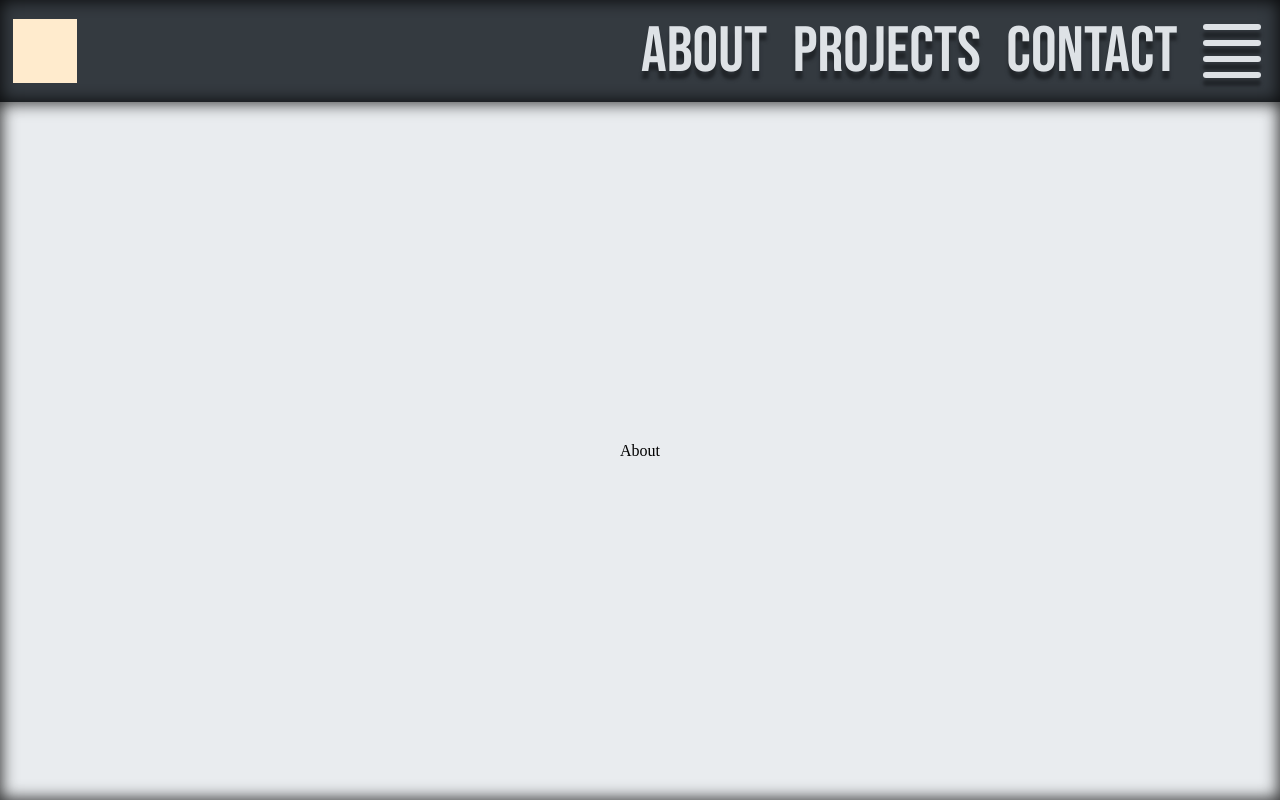
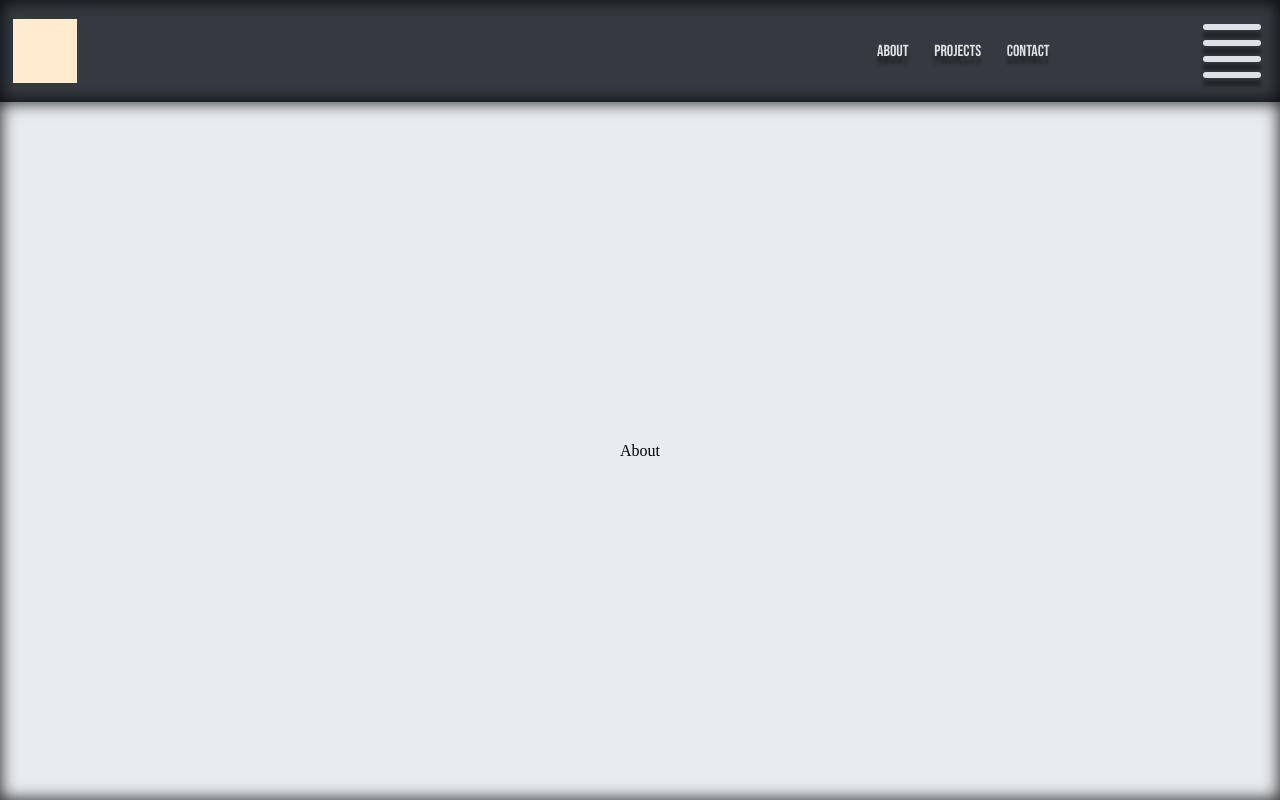
Before and after one commit to lorenzoaniel/portfolio-v3, a React (Create React App) app: page / in a window 1280 px wide. Built offline with nearby package versions, Linux system fonts and the light colour scheme.

Commit message:
Update App.js
bug fix on props because developer tool complains too much

```diff
--- a/src/App.js
+++ b/src/App.js
@@ -32,9 +32,9 @@ const showBurgerMenu = (toggleState, routePageData, navBarData, dynamicSize) =>
 
 		navbarMenuItemArray.push(
 			<NavbarMenuItem
-				gridAreaProp={navBarData[tempCategory].menuItemGridArea}
+				gridareaprop={navBarData[tempCategory].menuItemGridArea}
 				classNameProp={navBarData[tempCategory].menuItemclassName}
-				dynamicSizeProp={dynamicSize}
+				dynamicsizeprop={dynamicSize}
 				key={nanoid()}
 			>
 				<Link key={nanoid()} to={routePageData[tempCategory].pagePath}>
```
